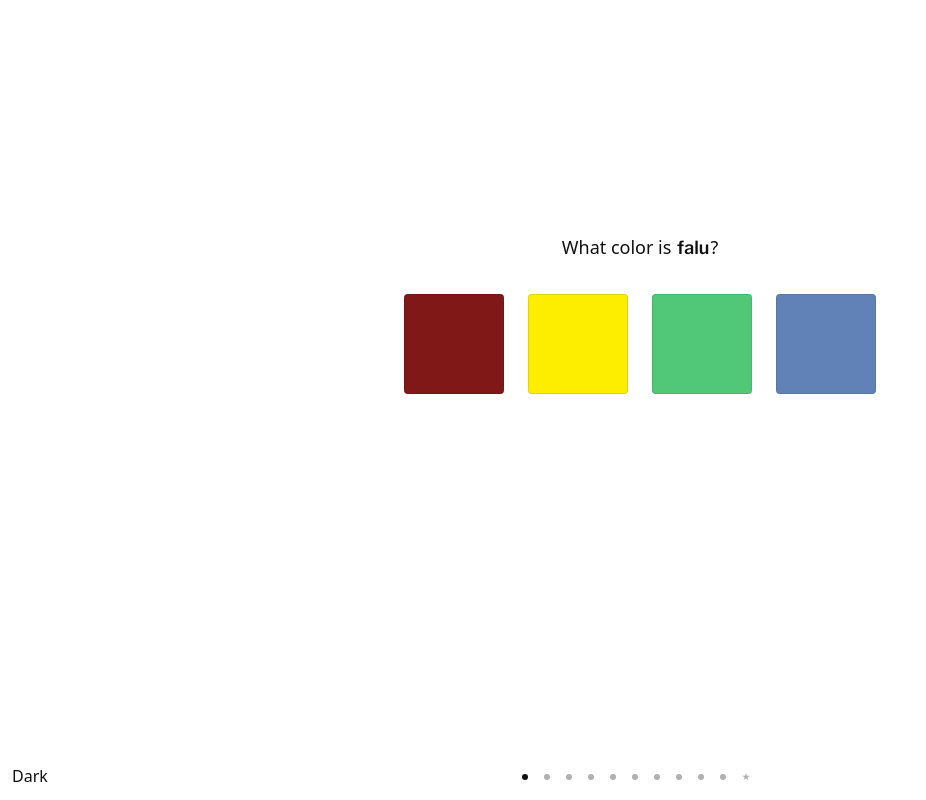
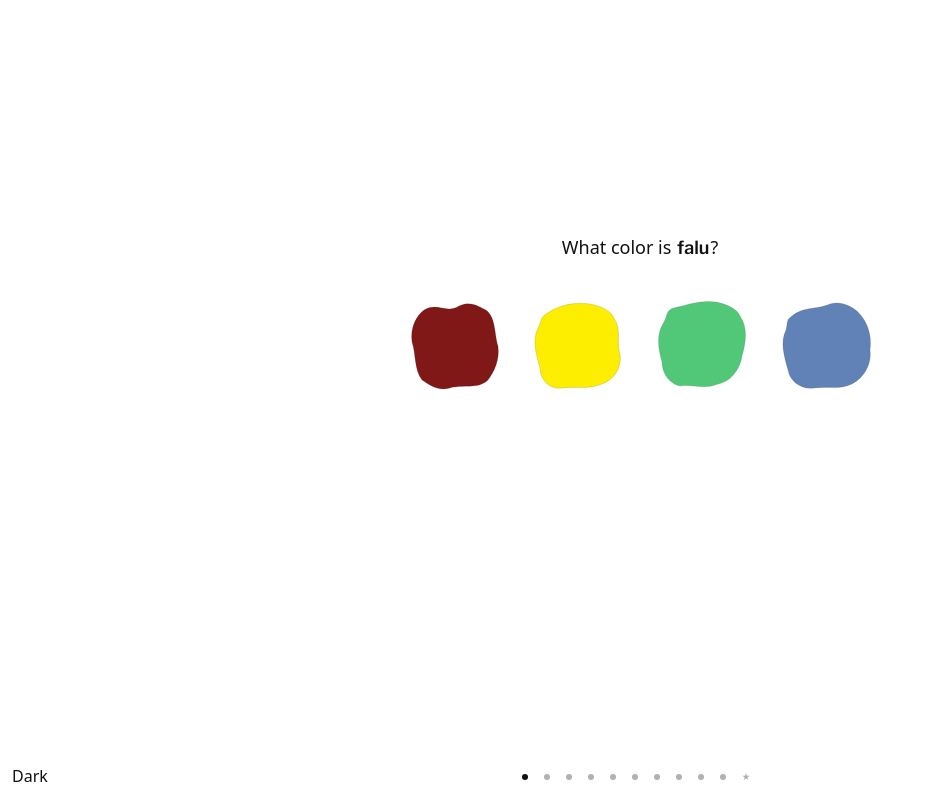
Before and after one commit to skullface/color-tangle, a Next.js app: page / in a window 1280 px wide. Both pictures are taken after a click on the button "Start". Shown: the whole page, without its empty margins (0-926 px from the left). Built offline with nearby package versions, Linux system fonts and the light colour scheme.

Commit message:
blobs instead of rounded rects

```diff
--- a/components/Round.tsx
+++ b/components/Round.tsx
@@ -4,7 +4,6 @@ import { useEffect, useSyncExternalStore } from "react";
 
 import {
   softAccentColor,
-  swatchBorder,
   swatchStroke,
   type Color,
 } from "@/lib/colors";
@@ -14,6 +13,52 @@ type ThemeColors = { bg: string; fg: string };
 
 const serverThemeColors: ThemeColors = { bg: "#ffffff", fg: "#111111" };
 let cachedThemeColors: ThemeColors = serverThemeColors;
+
+/**
+ * Squarish organic blobs: each side uses two cubics so mid-edges
+ * bulge or dip instead of reading as a plain rounded rect.
+ */
+const OPTION_BLOB_PATHS = [
+  // Top dips mid, right bulges, bottom waves, left tucks
+  [
+    "M20 16",
+    "C34 8 42 20 55 12C68 6 76 14 82 16",
+    "C92 24 90 38 94 52C96 66 90 78 84 86",
+    "C74 96 58 90 46 94C34 98 24 90 18 86",
+    "C10 76 12 60 8 48C6 34 12 22 20 16",
+    "Z",
+  ].join(""),
+  // Flatter top-left, right dips in, bottom-right heavy, left bows out
+  [
+    "M18 20",
+    "C32 10 48 8 62 10C74 12 84 18 86 24",
+    "C94 36 88 48 92 60C94 74 86 86 74 90",
+    "C60 96 46 92 34 94C22 96 12 86 12 74",
+    "C8 60 4 46 10 34C14 26 12 24 18 20",
+    "Z",
+  ].join(""),
+  // Top rises right, right soft, bottom tucked left, left mid-bulge
+  [
+    "M22 14",
+    "C38 10 50 6 64 8C76 10 86 16 88 22",
+    "C96 34 94 48 90 62C88 76 78 88 66 90",
+    "C52 96 40 90 28 92C18 90 10 80 10 68",
+    "C6 54 4 40 12 28C16 20 14 16 22 14",
+    "Z",
+  ].join(""),
+  // Slightly cocked: top waves, right high bulge, bottom flat-ish, left dips
+  [
+    "M16 22",
+    "C28 12 40 16 54 10C66 6 78 14 82 18",
+    "C92 28 96 42 94 56C96 70 88 84 76 90",
+    "C64 96 50 92 38 94C26 96 14 88 12 76",
+    "C8 62 4 48 10 36C12 28 10 26 16 22",
+    "Z",
+  ].join(""),
+] as const;
+
+const BLOB_EDGE =
+  "color-mix(in srgb, var(--fg) 12%, transparent)";
 
 function getThemeColors(): ThemeColors {
   const styles = getComputedStyle(document.documentElement);
@@ -194,10 +239,6 @@ export function Round({
     return () => window.removeEventListener("keydown", onKeyDown);
   }, [canGoBack, showingFeedback, onBack, onNext]);
 
-  function optionBorder(color: Color): string {
-    return swatchBorder(color.hex);
-  }
-
   function optionStroke(color: Color): string {
     return swatchStroke(color.hex);
   }
@@ -216,9 +257,11 @@ export function Round({
         aria-label="Color options"
         className="flex flex-wrap gap-6 mx-6 items-center justify-center"
       >
-        {options.map((color) => {
+        {options.map((color, index) => {
           const isPicked = picked?.name === color.name;
           const isCorrect = color.name === target.name;
+          const blobPath =
+            OPTION_BLOB_PATHS[index % OPTION_BLOB_PATHS.length];
 
           return (
             <div key={color.name} className="relative w-25 h-25">
@@ -228,14 +271,24 @@ export function Round({
                 aria-label={color.name}
                 onClick={() => onAnswer(color)}
                 className={cn(
-                  "size-full rounded-sm transition-transform duration-75",
+                  "size-full border-0 bg-transparent p-0 transition-transform duration-75",
                   !showingFeedback && "cursor-pointer hover:scale-105",
                 )}
-                style={{
-                  backgroundColor: color.hex,
-                  boxShadow: optionBorder(color),
-                }}
-              />
+              >
+                <svg
+                  viewBox="0 0 100 100"
+                  className="size-full overflow-visible"
+                  aria-hidden
+                >
+                  <path
+                    d={blobPath}
+                    fill={color.hex}
+                    stroke={BLOB_EDGE}
+                    strokeWidth={1}
+                    vectorEffect="non-scaling-stroke"
+                  />
+                </svg>
+              </button>
               {isPicked && (
                 <svg
                   width="112"
```
